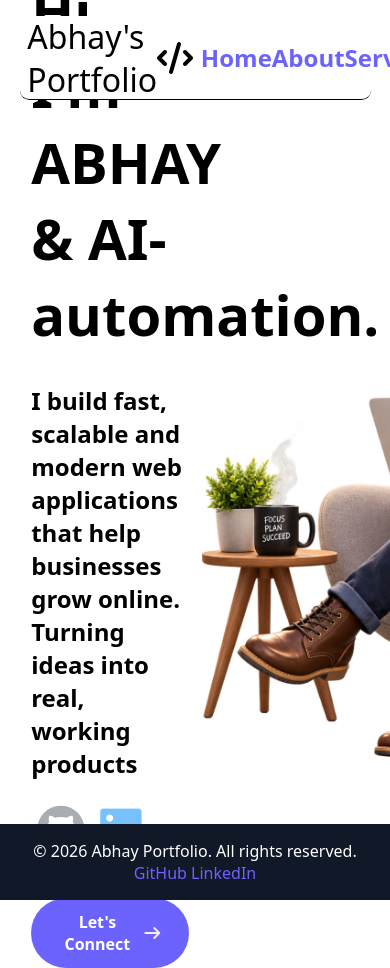
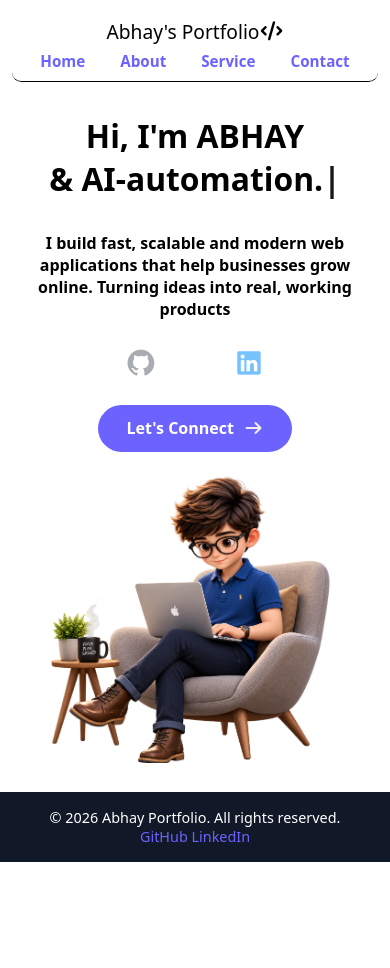
Before and after one commit to its-Abhay-17/student-Portfolio, a Node server app: page /home in a window 390 px wide; the page is wider, and only the part inside the window is pictured. After the commit the page ends 862 px from the top of that part, so only its background shows below. Run offline with Node 20, Linux system fonts and the light colour scheme; data that the repository does not hold is empty; some libraries are stand-ins or nearby versions.

Commit message:
adding css file for mobile responsive

```diff
--- a/public/style.css
+++ b/public/style.css
@@ -185,15 +185,6 @@ img {
   flex-direction: row-reverse;
 }
 
-/* mobile: stack the cells */
-@media (max-width: 768px) {
-
-  .about-row,
-  .about-row:nth-child(even) {
-    flex-direction: column;
-  }
-}
-
 /* card wrapper */
 .lets-connect {
   max-width: 700px;
@@ -282,18 +273,6 @@ img {
   text-align: center;
 }
 
-/* mobile */
-@media (max-width: 768px) {
-  .lets-connect {
-    margin: 2rem 1rem;
-    padding: 2rem 1.2rem;
-  }
-
-  .lets-connect h3 {
-    font-size: 1.5rem;
-  }
-}
-
 /* STYLING SERVICE-PAGE */
 
 .service-container {
@@ -348,13 +327,6 @@ img {
   color: #6c63ff;
   /* same purple as your other sections */
   margin: 0;
-}
-
-/* phones: 1 card per row */
-@media (max-width: 600px) {
-  .service-card {
-    grid-template-columns: 1fr;
-  }
 }
 
 /* STYLING CONTACT-PAGE */
@@ -421,3 +393,256 @@ footer {
   padding: 1rem 0;
   margin-top: auto;
 }
+
+
+/* ==========================================================
+   RESPONSIVE STYLES
+   Everything below only applies on smaller screens, so the
+   desktop design above stays exactly as it was.
+   ========================================================== */
+
+/* ---------- Tablets and small laptops (up to 992px) ---------- */
+@media (max-width: 992px) {
+
+  .logo {
+    font-size: 1.6rem;
+  }
+
+  .nav-links {
+    font-size: 1.2rem;
+  }
+
+  .content-Hero-section {
+    font-size: 2.2rem;
+  }
+
+  .content-Hero-section p {
+    font-size: 1.2rem;
+  }
+
+  .profile-icons {
+    width: 25vw;
+  }
+
+  /* service page: stop the container from growing wider than the screen */
+  .service-container {
+    width: 90%;
+    max-width: 1000px;
+    margin: 0 auto 4rem;
+  }
+
+  /* contact form: wider on tablets */
+  form {
+    width: 60vw;
+  }
+}
+
+/* ---------- Phones and small tablets (up to 768px) ---------- */
+@media (max-width: 768px) {
+
+  /* NAVBAR: let it grow with its content instead of a fixed height */
+  .navbar {
+    height: auto;
+    width: 94%;
+    flex-direction: column;
+    gap: 0.4rem;
+    padding: 0.6rem 0.5rem;
+    margin: 0.5rem auto;
+  }
+
+  .logo,
+  .nav-links {
+    width: 100%;
+    height: auto;
+  }
+
+  .logo {
+    font-size: 1.4rem;
+  }
+
+  .nav-links {
+    font-size: 1rem;
+    flex-wrap: wrap;
+    gap: 0.4rem 1.2rem;
+  }
+
+  /* HOME: stack text above the picture, no fixed heights */
+  .hero-section {
+    height: auto;
+    width: 92%;
+    flex-direction: column;
+    justify-content: flex-start;
+    gap: 1.5rem;
+    margin: 1.5rem auto;
+  }
+
+  .content-Hero-section {
+    height: auto;
+    width: 100%;
+    font-size: 2rem;
+    text-align: center;
+    align-items: center;
+  }
+
+  .content-Hero-section p {
+    font-size: 1.1rem;
+  }
+
+  .profile-icons {
+    height: auto;
+    width: 60%;
+    min-width: 150px;
+    padding: 0.5rem 0;
+  }
+
+  .img-Hero-section {
+    height: auto;
+    width: 80%;
+    max-width: 380px;
+  }
+
+  .img-Hero-section img {
+    width: 100%;
+    height: auto;
+  }
+
+  /* ABOUT: stack the cells (image above text, always) */
+  .about {
+    padding: 2rem 1rem;
+    gap: 1.5rem;
+  }
+
+  .about-row,
+  .about-row:nth-child(even) {
+    flex-direction: column;
+    gap: 1rem;
+    align-items: stretch;
+  }
+
+  .about-cell {
+    min-height: 0;
+    padding: 0.5rem;
+  }
+
+  .about-cell img {
+    max-height: 260px;
+  }
+
+  .about-text h2 {
+    font-size: 1.5rem;
+  }
+
+  .tech-icons {
+    gap: 1rem;
+  }
+
+  .tech-icons i {
+    width: 44px;
+    height: 44px;
+    font-size: 2.4rem;
+  }
+
+  /* LET'S CONNECT card */
+  .lets-connect {
+    margin: 2rem 1rem;
+    padding: 2rem 1.2rem;
+  }
+
+  .lets-connect h3 {
+    font-size: 1.5rem;
+  }
+
+  .lets-connect hr~p {
+    flex-wrap: wrap;
+    text-align: center;
+    word-break: break-word;
+  }
+
+  /* hover lifts feel odd on touch screens, so keep cards still */
+  .each-card:hover {
+    transform: none;
+  }
+
+  /* CONTACT: full-width form that grows with its content */
+  form {
+    width: 92%;
+    height: auto;
+    margin: 1.5rem auto;
+    padding: 1.2rem 0;
+  }
+
+  label {
+    font-size: 1rem;
+  }
+
+  /* 16px+ stops iPhones from zooming in when a field is tapped */
+  input {
+    height: 2.6rem;
+    font-size: 1rem;
+    padding: 0 0.5rem;
+  }
+
+  textarea {
+    height: 140px;
+    font-size: 1rem;
+    padding: 0.5rem;
+    margin-bottom: 1rem;
+  }
+
+  #btn {
+    font-size: 1.2rem;
+    padding: 0.6rem 1.5rem;
+  }
+
+  footer {
+    padding: 1rem 0.5rem;
+    font-size: 0.9rem;
+  }
+}
+
+/* ---------- Phones (up to 600px): one service card per row ---------- */
+@media (max-width: 600px) {
+
+  .service-container {
+    width: 92%;
+    margin-bottom: 3rem;
+  }
+
+  .service-grid {
+    grid-template-columns: 1fr;
+    gap: 1.5rem;
+  }
+
+  .each-card img {
+    height: 200px;
+  }
+}
+
+/* ---------- Small phones (up to 400px) ---------- */
+@media (max-width: 400px) {
+
+  .logo {
+    font-size: 1.2rem;
+  }
+
+  .nav-links {
+    font-size: 0.95rem;
+    gap: 0.3rem 0.9rem;
+  }
+
+  .content-Hero-section {
+    font-size: 1.7rem;
+  }
+
+  .content-Hero-section p {
+    font-size: 1rem;
+  }
+
+  .about-text h2 {
+    font-size: 1.3rem;
+  }
+
+  .each-card {
+    padding: 1rem;
+  }
+}
```
